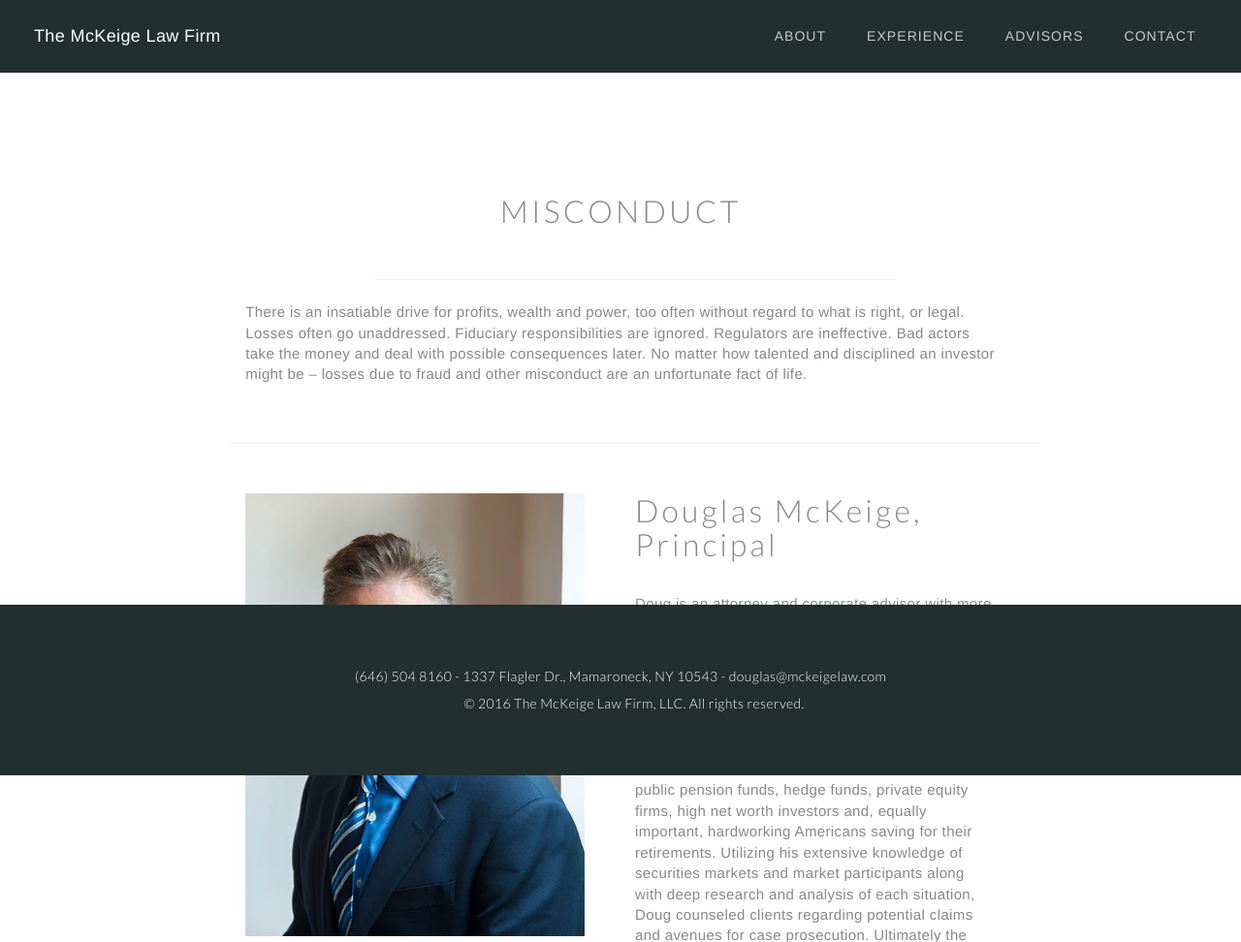
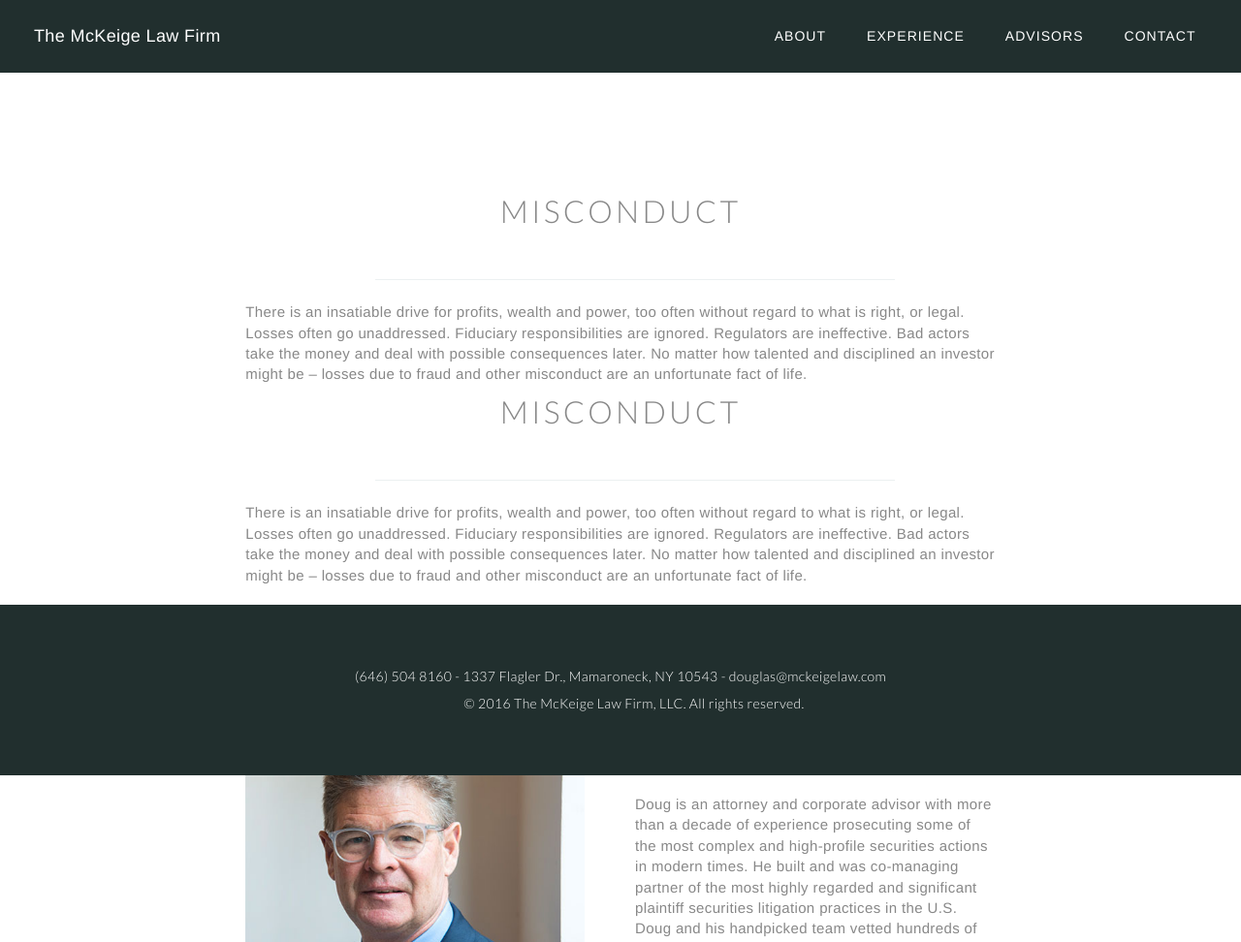
Before and after one commit to chexare/chexare.github.io, a PHP site: page /douglas.html in a window 1280 px wide. Shown: the top 972 px of the page at 97% size. Run offline with PHP 8.4, Linux system fonts and the light colour scheme.

Commit message:
cathy changes 9/24/16

```diff
--- a/css/main.css
+++ b/css/main.css
@@ -2313,7 +2313,7 @@
 
 				#header nav ul li a {
 					border: solid 1px transparent;
-					color: #c7cac9;
+					color: #fff;
 					display: inline-block;
 					line-height: 1em;
 					padding: 0.6em 0.75em;
--- a/douglas.html
+++ b/douglas.html
@@ -34,6 +34,17 @@
 				<section id="bio">
 					<div class="container home_splash">
 						<div class="col-xs-8 col-xs-offset-2 advisor">
+							<div class="col-xs-8 col-xs-offset-2">
+								<h2 class="dark_font_centered">MISCONDUCT</h2>
+								<br>
+								<hr class="col-xs-12">
+
+							</div>
+							<div class="col-xs-12">
+								<p class="dark_serif_font ">
+									There is an insatiable drive for profits, wealth and power, too often without regard to what is right, or legal. Losses often go unaddressed. Fiduciary responsibilities are ignored. Regulators are ineffective. Bad actors take the money and deal with possible consequences later. No matter how talented and disciplined an investor might be – losses due to fraud and other misconduct are an unfortunate fact of life.
+								</p>
+							</div>
 							<div class="col-xs-8 col-xs-offset-2">
 								<h2 class="dark_font_centered">MISCONDUCT</h2>
 								<br>
```
